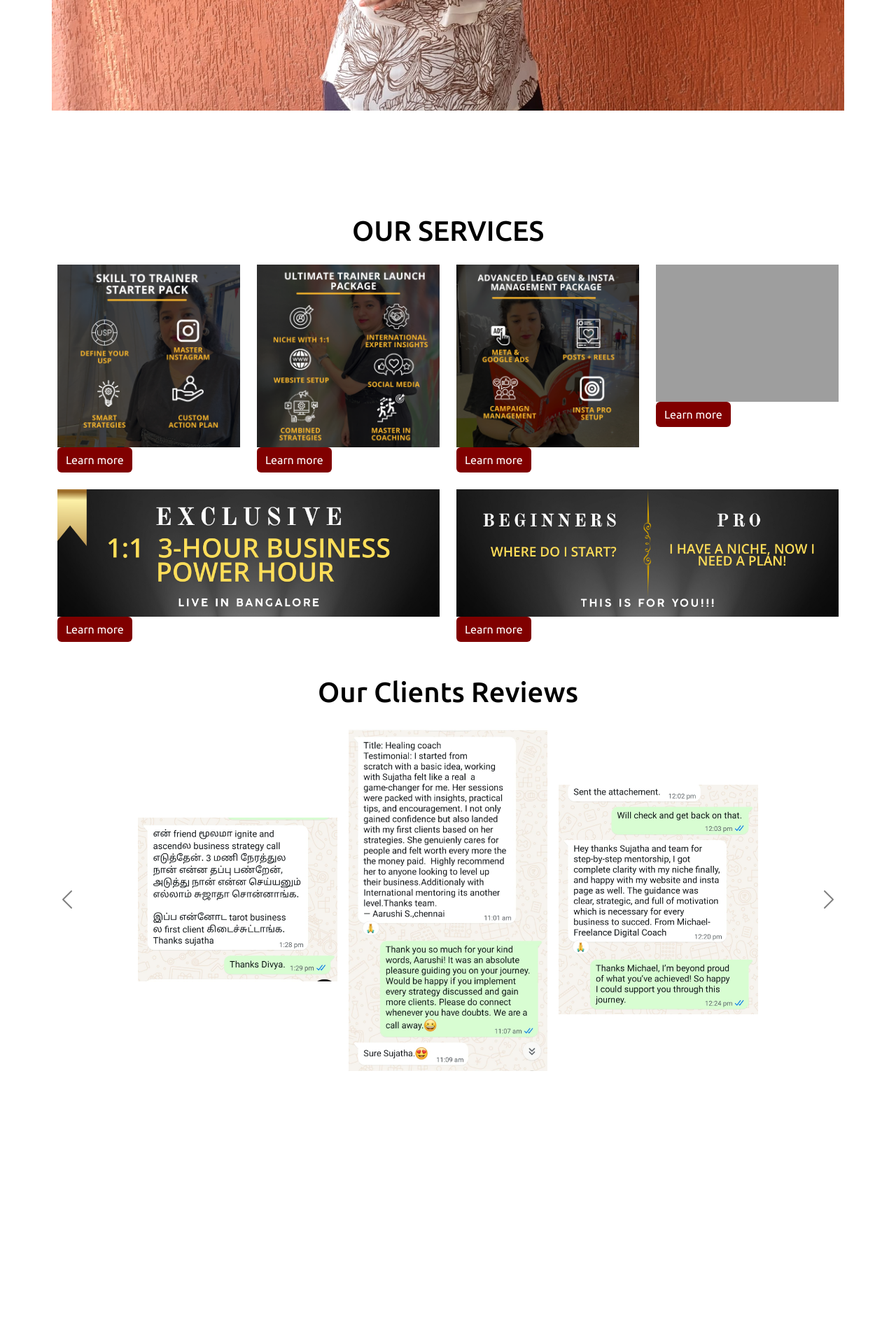
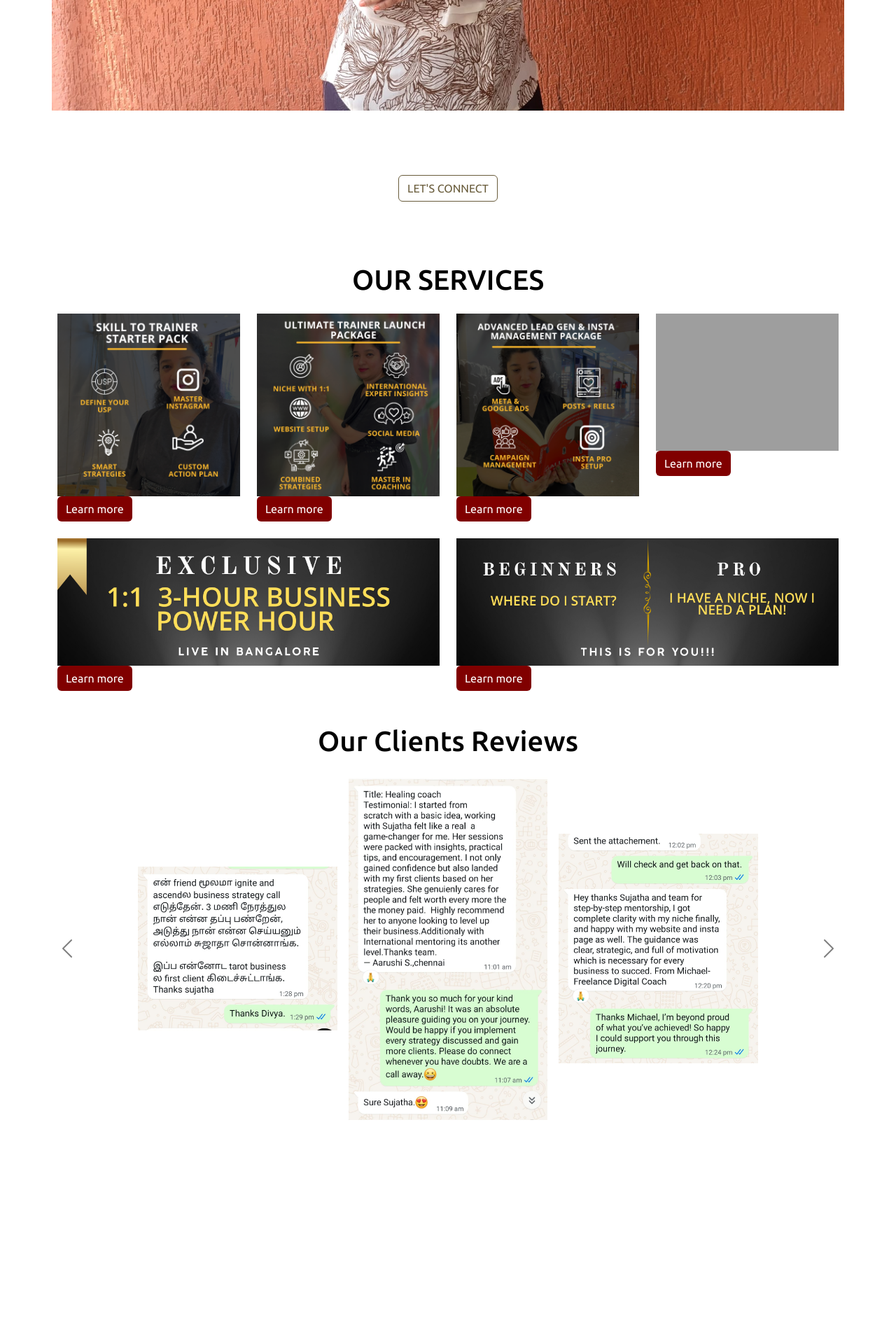
Before and after one commit to dselva-2005/professional_order_1, a Django app: page / in a window 1280 px wide. Shown: the part 1281-3201 px from the top of the page at 70% size. Run offline with Django 5.2, Linux system fonts and the light colour scheme; data that the repository does not hold is empty; some web fonts are replaced; grey boxes are pictures that could not be loaded.

Commit message:
editable content for homepage

```diff
--- a/app/templates/home.html
+++ b/app/templates/home.html
@@ -144,8 +144,8 @@
 
             <!-- Realist Section -->
             <section class="py-5 bg-white">
-                {% comment %} <div class="row justify-content-center">
-                    <div class="col-lg-10">
+                <div class="row justify-content-center">
+                    {% comment %} <div class="col-lg-10">
                         <h1 class="fw-bold text-maroon">If you choose to work with me, you’re not just getting a trainer, coach, or strategist—you’re getting a realist.</h1>
 
                         <h2 class="fw-bold mt-5 text-maroon">What does that mean?</h2>
@@ -181,10 +181,15 @@
                                 Let's Connect
                             </a>
                         </p>
-                    </div>
-                </div> {% endcomment %}
+                    </div> {% endcomment %}
+                </div>
                 <div class="tinymce-content">
                     {{ homepage.htmlContent|safe }}
+                    <p class="text-center">
+                        <a href="#contact" class="btn btn-outline-dark mt-3 text-uppercase" style="color: #695c3b; border-color: #695c3b;">
+                            Let's Connect
+                        </a>
+                    </p>
                 </div>
             </section>
 
```
